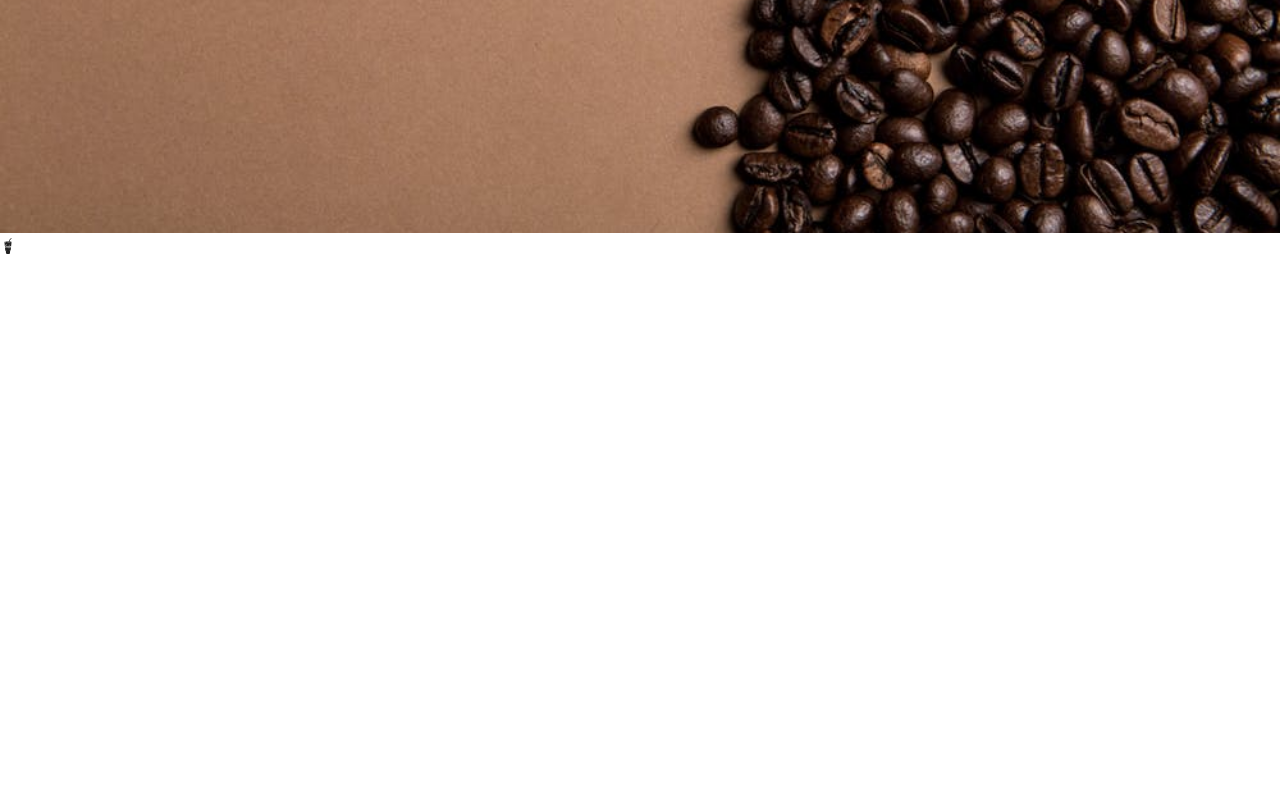
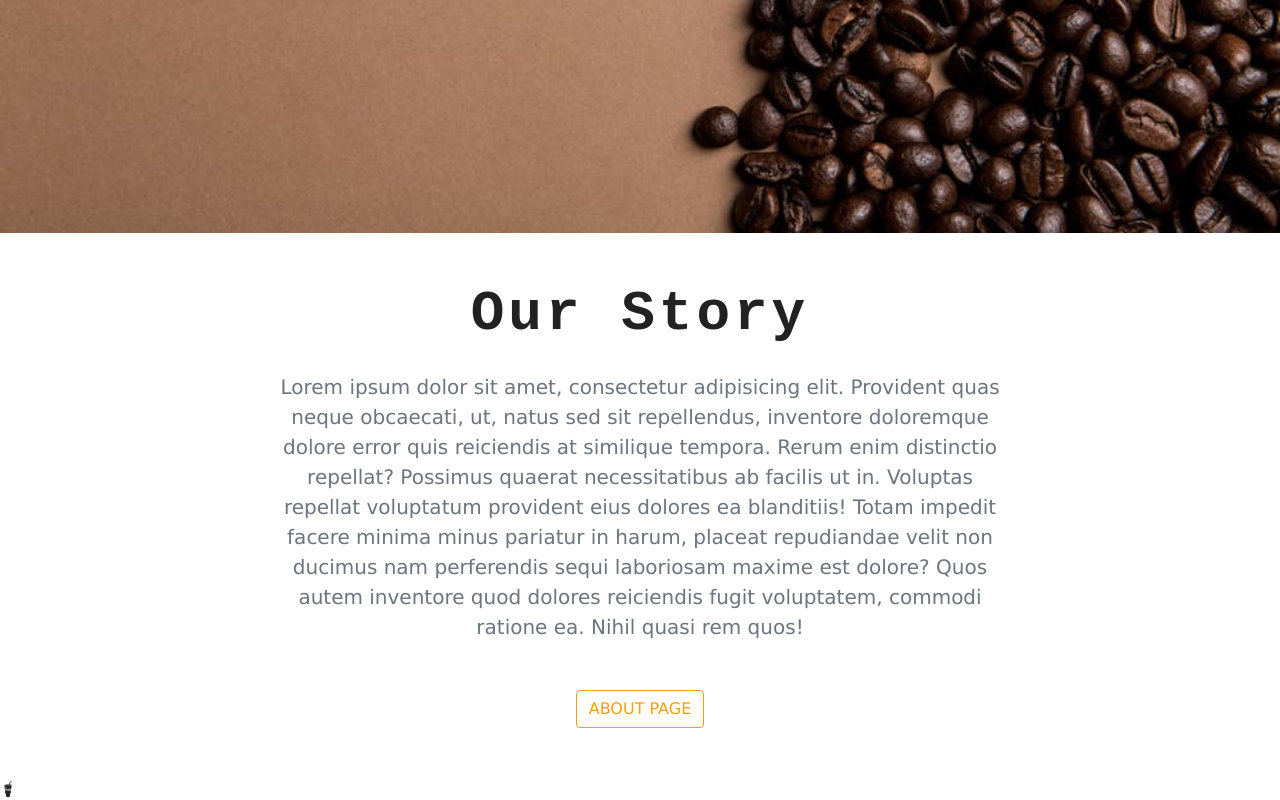
Before and after one commit to danprzy/coffee-shop-gatsby, a Gatsby site: page / in a window 1280 px wide. Shown: the part 641-1441 px from the top of the page. Before the commit the page ends 898 px from the top, so only its background shows below. Built offline with nearby package versions, Linux system fonts and the light colour scheme; Gatsby itself is replaced by a stand-in of ours.

Commit message:
add info section

```diff
--- /dev/null
+++ b/src/components/Globals/Title.js
@@ -0,0 +1,11 @@
+import React from "react";
+
+export default function Title({ title }) {
+  return (
+    <div className="row">
+      <div className="col text-center mb-3">
+        <h1 className="display-4 text-capitalize font-weight-bold">{title}</h1>
+      </div>
+    </div>
+  );
+}
--- /dev/null
+++ b/src/components/Home/Info.js
@@ -0,0 +1,34 @@
+import React from "react";
+import { Link } from "gatsby";
+import Title from "../Globals/Title";
+
+export default function info() {
+  return (
+    <section className="py-5">
+      <div className="container">
+        <Title title="our story" />
+        <div className="row">
+          <div className="col-10 col-sm-8 mx-auto text-center">
+            <p className="lead text-muted mb-5">
+              Lorem ipsum dolor sit amet, consectetur adipisicing elit.
+              Provident quas neque obcaecati, ut, natus sed sit repellendus,
+              inventore doloremque dolore error quis reiciendis at similique
+              tempora. Rerum enim distinctio repellat? Possimus quaerat
+              necessitatibus ab facilis ut in. Voluptas repellat voluptatum
+              provident eius dolores ea blanditiis! Totam impedit facere minima
+              minus pariatur in harum, placeat repudiandae velit non ducimus nam
+              perferendis sequi laboriosam maxime est dolore? Quos autem
+              inventore quod dolores reiciendis fugit voluptatem, commodi
+              ratione ea. Nihil quasi rem quos!
+            </p>
+            <Link to="/about/">
+              <button className="btn text-uppercase btn-yellow">
+                about page
+              </button>
+            </Link>
+          </div>
+        </div>
+      </div>
+    </section>
+  );
+}
--- a/src/components/layout.css
+++ b/src/components/layout.css
@@ -1,6 +1,6 @@
 /* CSS variables */
 :root {
-  --mainBrown: #2d1ef1;
+  --mainBrown: #2d1e1f;
   --mainYellow: rgb(255, 158, 9);
   --mainGrey: #ece8dc;
   --mainWhite: #fff;
@@ -39,3 +39,12 @@ h6 {
   background-position: center;
   background-size: cover;
 }
+
+.btn-yellow {
+  color: var(--mainYellow);
+  border-color: var(--mainYellow);
+}
+.btn-yellow:hover {
+  background: var(--mainYellow);
+  color: var(--mainBrown);
+}
--- a/src/pages/index.js
+++ b/src/pages/index.js
@@ -6,6 +6,7 @@ import Layout from "../components/layout";
 import SEO from "../components/seo";
 import { FaGulp } from "react-icons/fa";
 import BackgroundHeader from "../components/Globals/BackgroundHeader";
+import Info from "../components/Home/Info";
 
 const IndexPage = ({ data }) => (
   <Layout>
@@ -15,6 +16,7 @@ const IndexPage = ({ data }) => (
       title="coffe shop"
       styleClass="default-background"
     />
+    <Info />
     <FaGulp />
   </Layout>
 );
```
